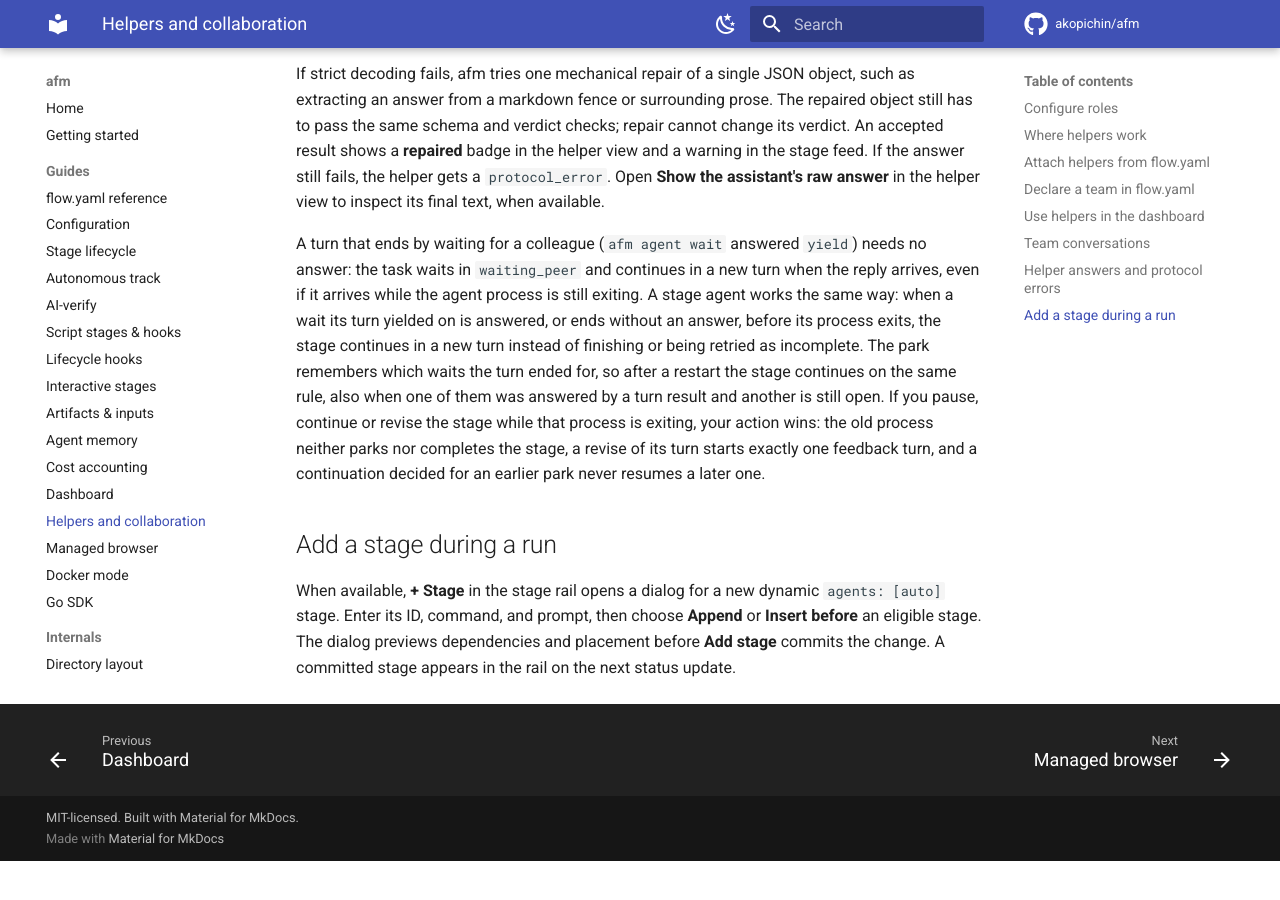
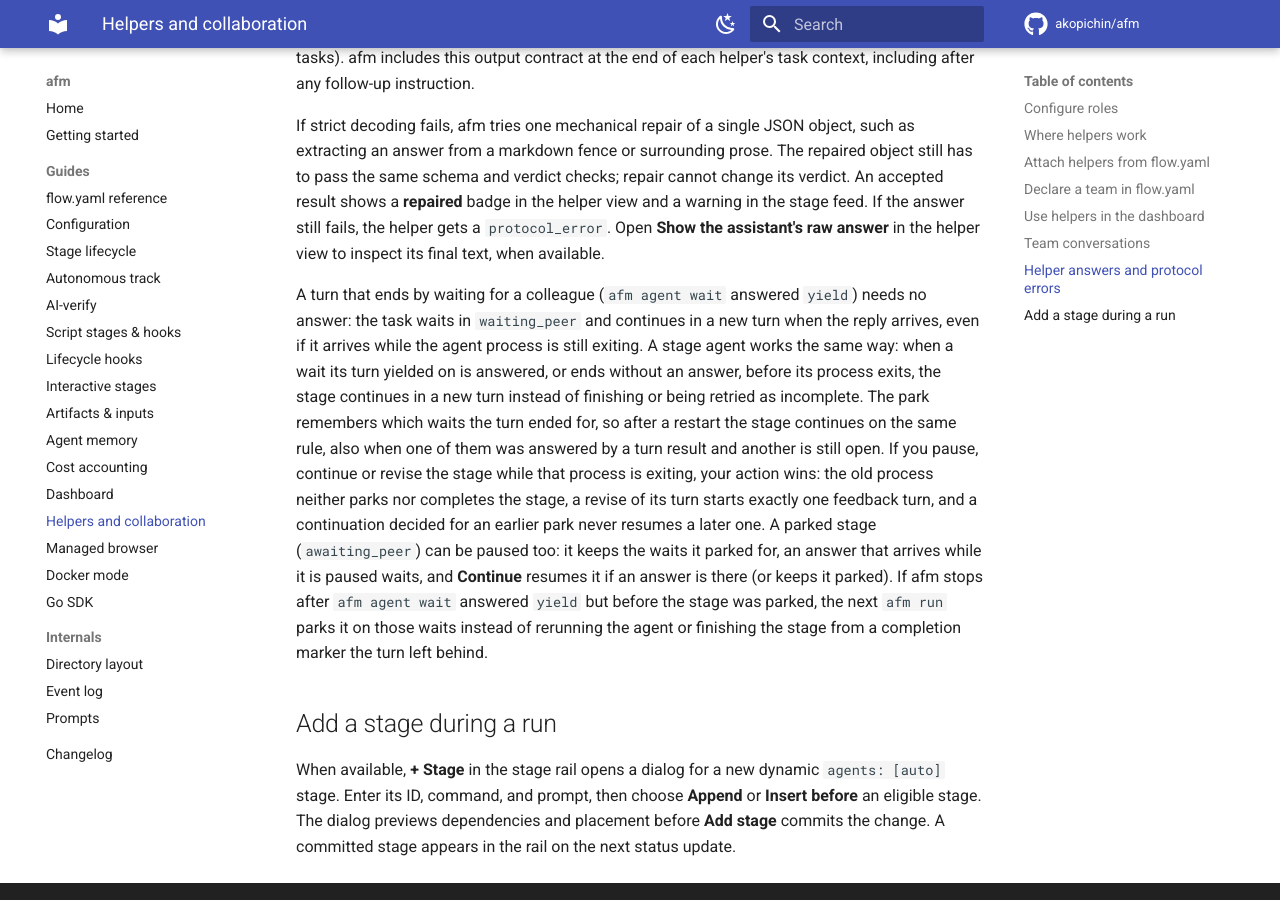
Before and after one commit to akopichin/afm, an MkDocs documentation site: the page built from docs/collaboration.md, in a window 1280 px wide and 900 px high, scrolled down 8318 px. Built offline with MkDocs 1.6.1 and Material for MkDocs 9.7.7, drawn with Linux system fonts in a browser that asks for light colours; comment, search, counter and statistics services are not loaded; before the commit the page ends 9179 px from its top, so only the background shows below that; some of the changed text lies outside the part shown.

Commit message:
Пример и документация: ревью без команды при выключенной коллаборации, пауза парковки, recovery после yield

```diff
--- a/docs/collaboration.md
+++ b/docs/collaboration.md
@@ -193,6 +193,8 @@
 guaranteed: if a stage finishes without replying, the post is marked **Not
 answered** and the feed gets a notice. A post to a stage that has already
 finished does not reach its agent, though it still reaches anyone you mention.
+A post that mentions someone who can no longer read it — a stage or helper that
+has finished — is refused with the reason instead, and nothing is sent.
 While the stage is running, you can turn on **Interrupt agent** before you send
 a new message to the stage agent.
 If the agent is working, it stops its current turn, answers your post as a
@@ -405,7 +407,13 @@
 result and another is still open. If you pause, continue or revise the stage
 while that process is exiting, your action wins: the old process neither parks
 nor completes the stage, a revise of its turn starts exactly one feedback turn,
-and a continuation decided for an earlier park never resumes a later one.
+and a continuation decided for an earlier park never resumes a later one. A
+parked stage (`awaiting_peer`) can be paused too: it keeps the waits it parked
+for, an answer that arrives while it is paused waits, and **Continue** resumes
+it if an answer is there (or keeps it parked). If afm stops after `afm agent
+wait` answered `yield` but before the stage was parked, the next `afm run` parks
+it on those waits instead of rerunning the agent or finishing the stage from a
+completion marker the turn left behind.
 
 ## Add a stage during a run
 
```
Also changed, not shown: CHANGELOG.md (+19 -2 lines), docs/stage-lifecycle.md (+3 -1 lines), examples/agent-team-review/README.md (+5 -2 lines), 1 other file.
